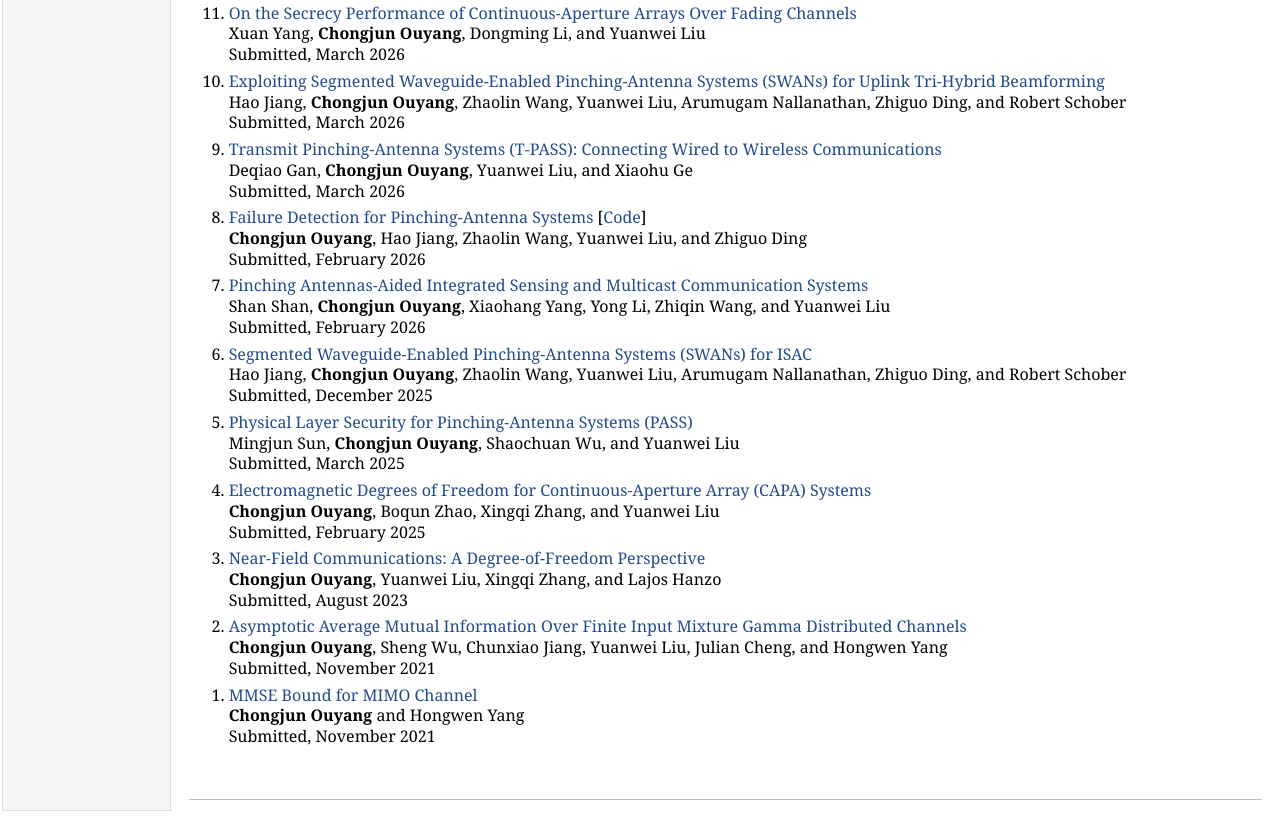
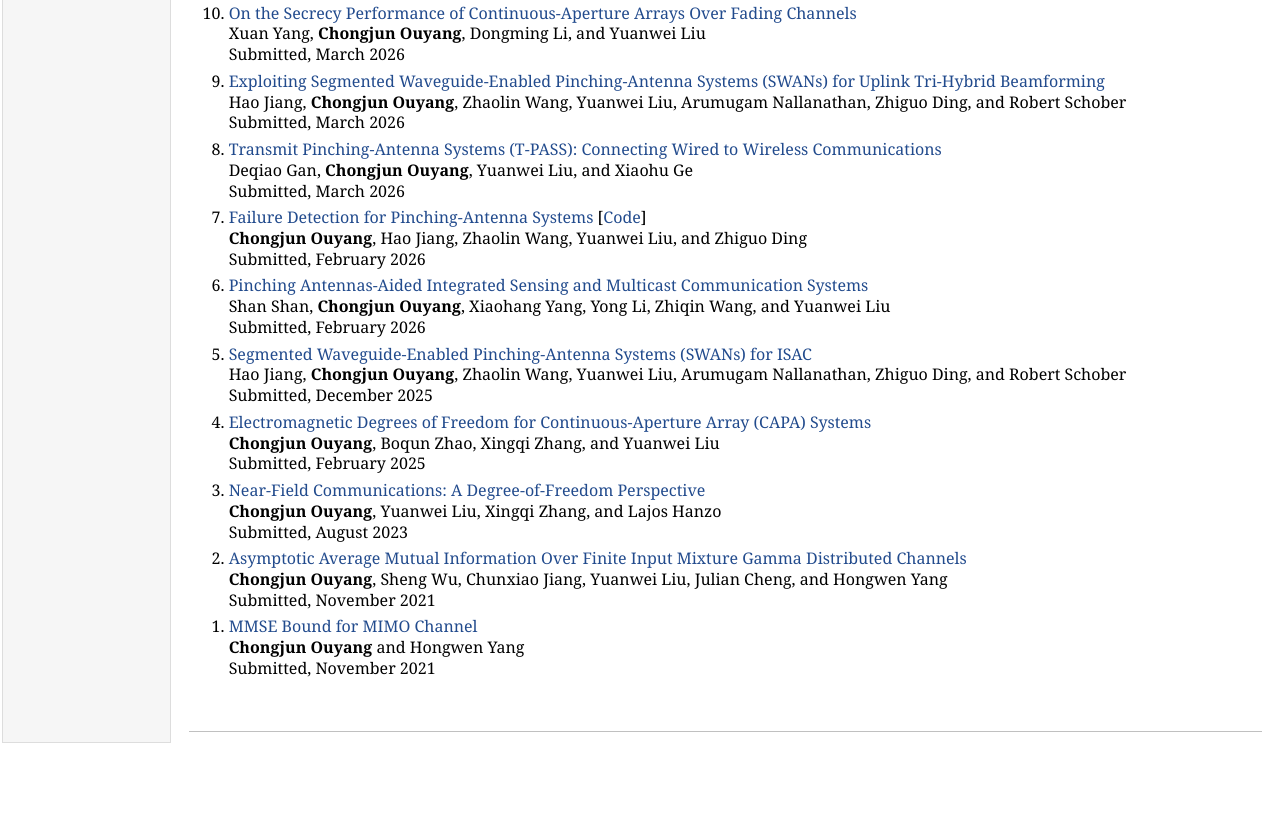
Before and after one commit to DragonAim0597/DragonAim0597.github.io, a plain HTML site: page preprint.html in a window 1280 px wide. Shown: the part 980-1801 px from the top of the page. After the commit the page ends 1733 px from the top, so only its background shows below. Drawn offline with Linux system fonts and the light colour scheme.

Commit message:
Update preprint.html

```diff
--- a/preprint.html
+++ b/preprint.html
@@ -166,12 +166,6 @@
 </p></li>
 
 <li><p>
-<a href="https://arxiv.org/abs/2503.09075">Physical Layer Security for Pinching-Antenna Systems (PASS)</a>
-<br>Mingjun Sun, <b>Chongjun Ouyang</b>, Shaochuan Wu, and Yuanwei Liu
-<br>Submitted, March 2025
-</p></li>
-
-<li><p>
 <a href="https://arxiv.org/abs/2502.14404">Electromagnetic Degrees of Freedom for Continuous-Aperture Array (CAPA) Systems</a>
 <br><b>Chongjun Ouyang</b>, Boqun Zhao, Xingqi Zhang, and Yuanwei Liu
 <br>Submitted, February 2025
```
